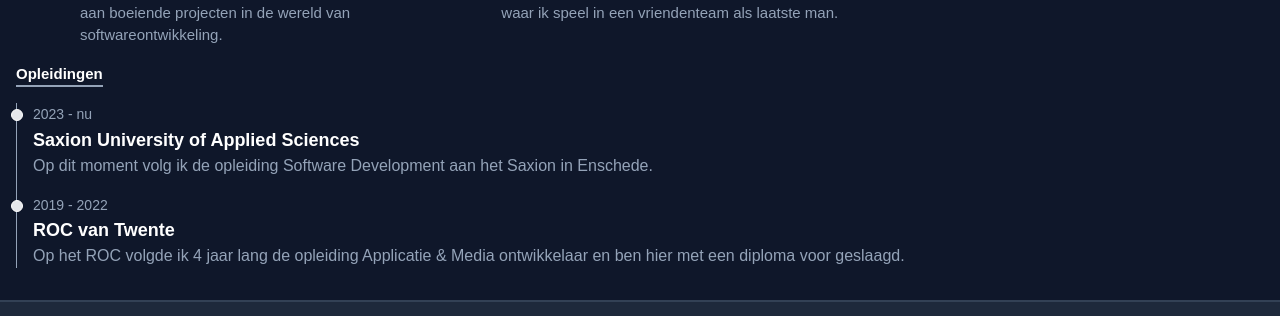
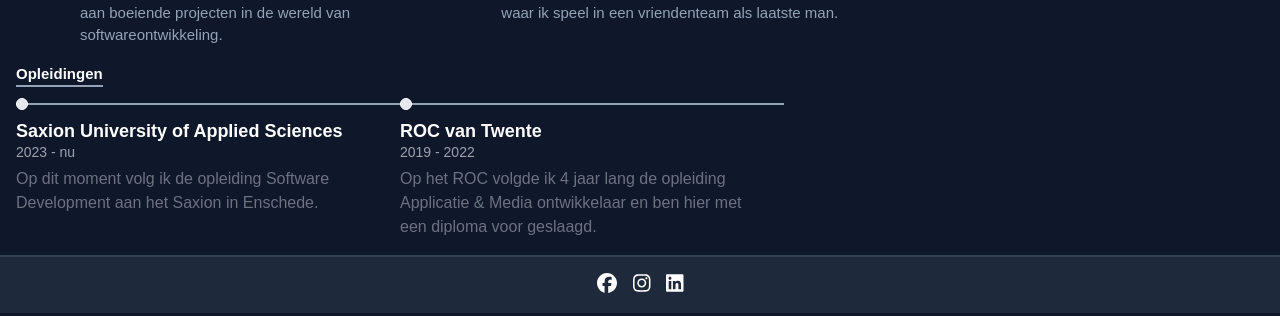
Before and after one commit to SamElfring/samelfring.dev, a Vue app: page / in a window 1280 px wide. Shown: the part 546-862 px from the top of the page. Built offline with nearby package versions, Linux system fonts and the light colour scheme.

Commit message:
Made Timeline responsive

```diff
--- a/src/App.vue
+++ b/src/App.vue
@@ -16,6 +16,6 @@
 import Header from "./components/Header.vue";
 import Hero from "./components/Hero.vue";
 import AboutMe from "./components/about/AboutMe.vue";
-import Study from "./components/study/Study.vue";
+import Study from "./components/Study.vue";
 import Footer from "./components/Footer.vue";
 </script>
--- /dev/null
+++ b/src/components/Study.vue
@@ -0,0 +1,26 @@
+<template>
+    <div>
+        <p class="w-max font-bold border-b-2 border-slate-400 mb-4">
+            Opleidingen
+        </p>
+
+        <Timeline :items="timeLineItems" />
+    </div>
+</template>
+
+<script setup>
+import Timeline from "./helpers/Timeline.vue";
+
+const timeLineItems = [
+    {
+        time: "2023 - nu",
+        title: "Saxion University of Applied Sciences",
+        text: "Op dit moment volg ik de opleiding Software Development aan het Saxion in Enschede."
+    },
+    {
+        time: "2019 - 2022",
+        title: "ROC van Twente",
+        text: "Op het ROC volgde ik 4 jaar lang de opleiding Applicatie & Media ontwikkelaar en ben hier met een diploma voor geslaagd."
+    }
+];
+</script>
--- /dev/null
+++ b/src/components/helpers/Timeline.vue
@@ -0,0 +1,46 @@
+<template>
+    <ol class="lg:hidden relative border-l border-slate-400">
+        <li v-for="item in items" :key="item.title" class="mb-4 ml-4">
+            <div
+                class="absolute w-3 h-3 bg-gray-200 rounded-full mt-1.5 -left-1.5 border border-white"
+            ></div>
+            <time class="mb-1 text-sm leading-none text-slate-400">{{
+                item.time
+            }}</time>
+            <h3 class="text-lg font-semibold text-white">{{ item.title }}</h3>
+            <p class="mb-4 text-base text-slate-400">{{ item.text }}</p>
+        </li>
+    </ol>
+
+    <ol class="hidden lg:flex items-start">
+        <li v-for="item in items" :key="item.title" class="relative max-w-sm">
+            <div class="flex items-center">
+                <div
+                    class="absolute w-3 h-3 bg-gray-200 rounded-full border border-white"
+                ></div>
+                <div class="flex w-full bg-slate-400 h-0.5"></div>
+            </div>
+            <div class="mt-3 pr-4">
+                <h3 class="text-lg font-semibold text-white">
+                    {{ item.title }}
+                </h3>
+                <time
+                    class="block mb-2 text-sm font-normal leading-none text-gray-400"
+                    >{{ item.time }}</time
+                >
+                <p class="text-base font-normal text-gray-500">
+                    {{ item.text }}
+                </p>
+            </div>
+        </li>
+    </ol>
+</template>
+
+<script setup>
+defineProps({
+    items: {
+        type: Array,
+        default: () => []
+    }
+});
+</script>
--- a/src/components/study/Study.vue
+++ /dev/null
@@ -1,25 +0,0 @@
-<template>
-    <div>
-        <p class="w-max font-bold border-b-2 border-slate-400 mb-4">
-            Opleidingen
-        </p>
-
-        <ol class="relative border-l border-slate-400">
-            <TimelineItem
-                time="2023 - nu"
-                title="Saxion University of Applied Sciences"
-                text="Op dit moment volg ik de opleiding Software Development aan het Saxion in Enschede."
-            />
-
-            <TimelineItem
-                time="2019 - 2022"
-                title="ROC van Twente"
-                text="Op het ROC volgde ik 4 jaar lang de opleiding Applicatie & Media ontwikkelaar en ben hier met een diploma voor geslaagd."
-            />
-        </ol>
-    </div>
-</template>
-
-<script setup>
-import TimelineItem from "./TimelineItem.vue";
-</script>
--- a/src/components/study/TimelineItem.vue
+++ /dev/null
@@ -1,27 +0,0 @@
-<template>
-    <li class="mb-4 ml-4">
-        <div
-            class="absolute w-3 h-3 bg-gray-200 rounded-full mt-1.5 -left-1.5 border border-white"
-        ></div>
-        <time class="mb-1 text-sm leading-none text-slate-400">{{ time }}</time>
-        <h3 class="text-lg font-semibold text-white">{{ title }}</h3>
-        <p class="mb-4 text-base text-slate-400">{{ text }}</p>
-    </li>
-</template>
-
-<script setup>
-defineProps({
-    time: {
-        type: String,
-        required: true
-    },
-    title: {
-        type: String,
-        required: true
-    },
-    text: {
-        type: String,
-        required: true
-    }
-});
-</script>
```
